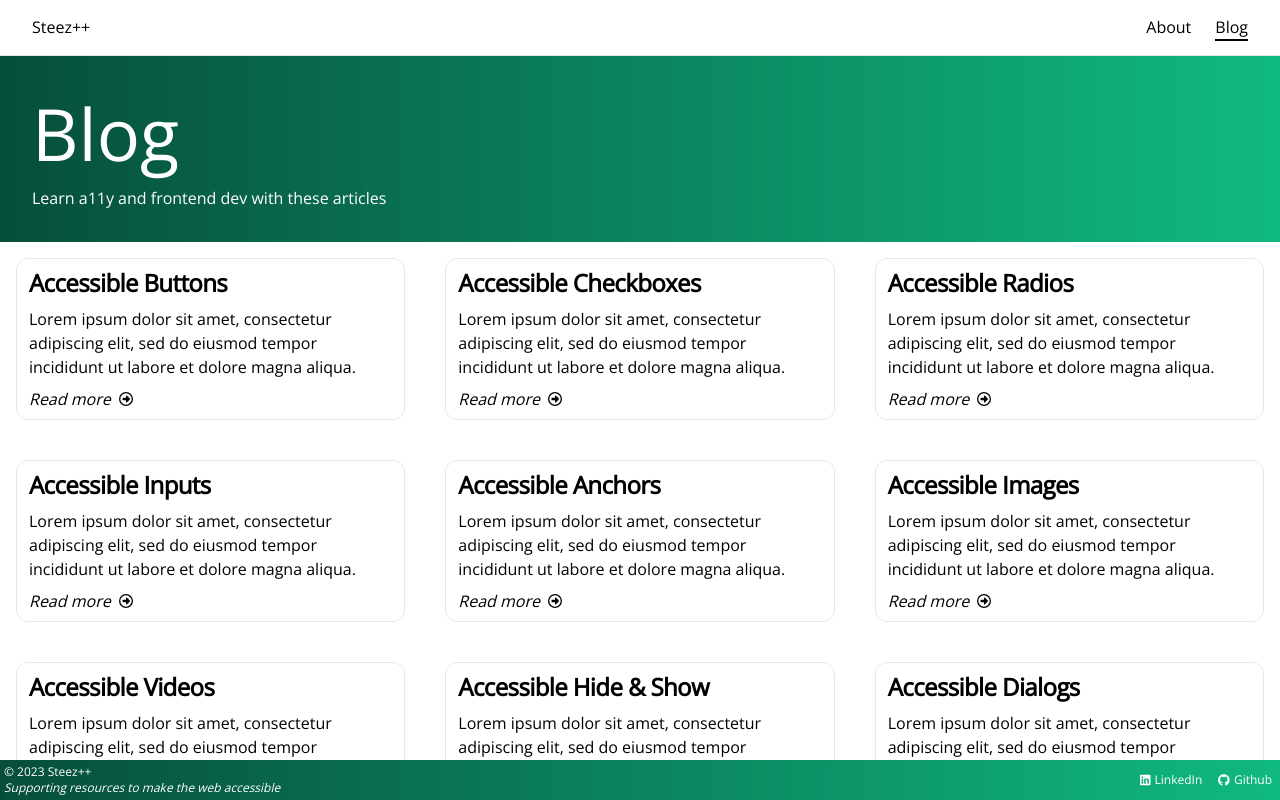
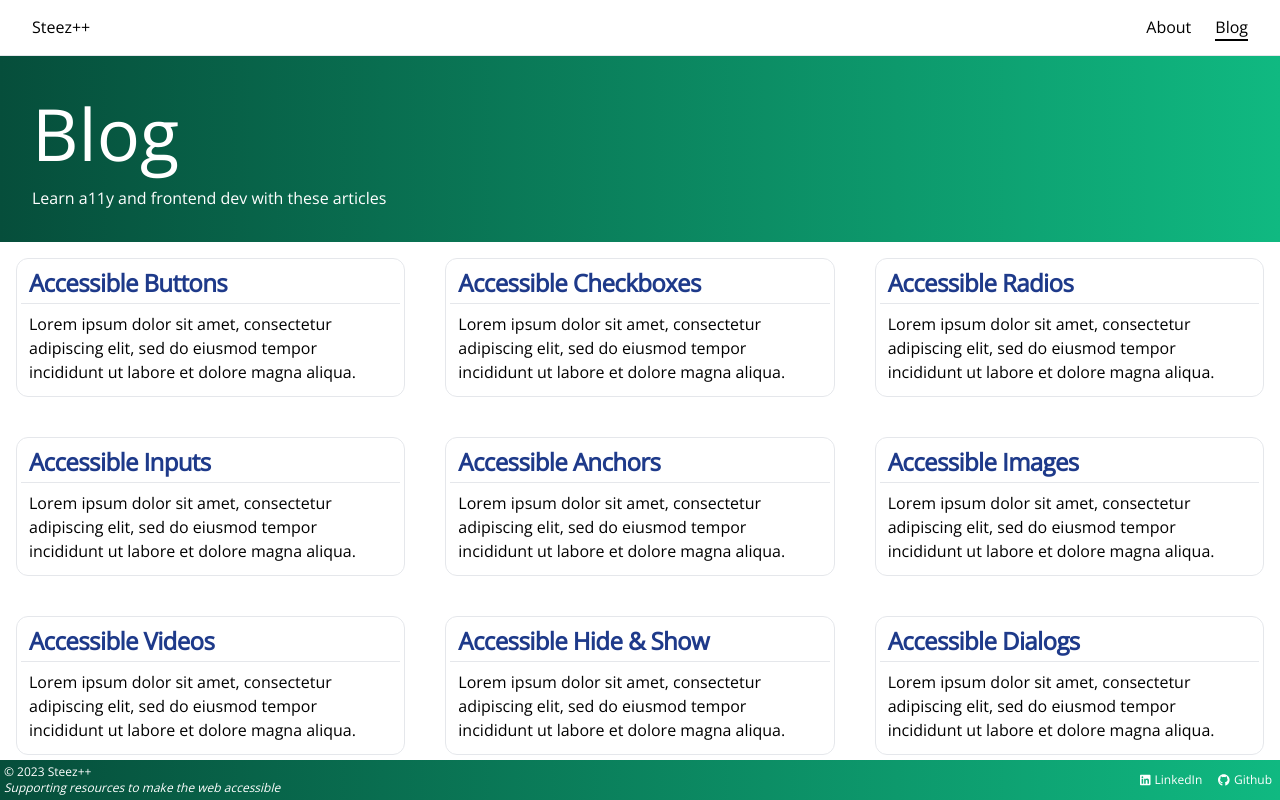
Before and after one commit to steezplusplus/Accessible-Web-Components, a Next.js app: page /blog in a window 1280 px wide. Built offline with nearby package versions, Linux system fonts and the light colour scheme.

Commit message:
feat: simpler article

```diff
--- a/app/blog/_components/article/Article.tsx
+++ b/app/blog/_components/article/Article.tsx
@@ -1,8 +1,6 @@
 'use client';
 
 import Link from 'next/link';
-import { FontAwesomeIcon } from "@fortawesome/react-fontawesome";
-import { faArrowAltCircleRight } from "@fortawesome/free-regular-svg-icons";
 
 export type ArticleProps = {
   title: string;
@@ -15,23 +13,14 @@ export function Article(props: ArticleProps) {
   return (
     <article className="rounded-[0.75rem] border p-1">
       <header className="rounded-lg px-2 py-1">
-        <Link href={`/blog/${slug}`}>
-          <h3 className="text-2xl font-bold tracking-tight">{title}</h3>
+        <Link
+          className="text-2xl font-bold tracking-tight text-blue-900 hover:underline"
+          href={`/blog/${slug}`}
+        >
+          {title}
         </Link>
       </header>
-
-      <section className="px-2 py-1">
-        <p className="font-light">{description}</p>
-      </section>
-
-      <footer className="px-2 py-1">
-        <Link className="text-xlhover:underline group" href={`blog/${slug}`}>
-          <span className="flex items-center gap-x-2">
-            <i className="italic">Read more</i>
-            <FontAwesomeIcon className="group-hover:translate-x-1 group-focus:translate-x-1" icon={faArrowAltCircleRight} color="black" size="sm" />
-          </span>
-        </Link>
-      </footer>
+      <p className="border-t p-2 font-light">{description}</p>
     </article >
   );
 }
```
Also changed, not shown: 1 other file (tests, documents, lock files or other folders).
